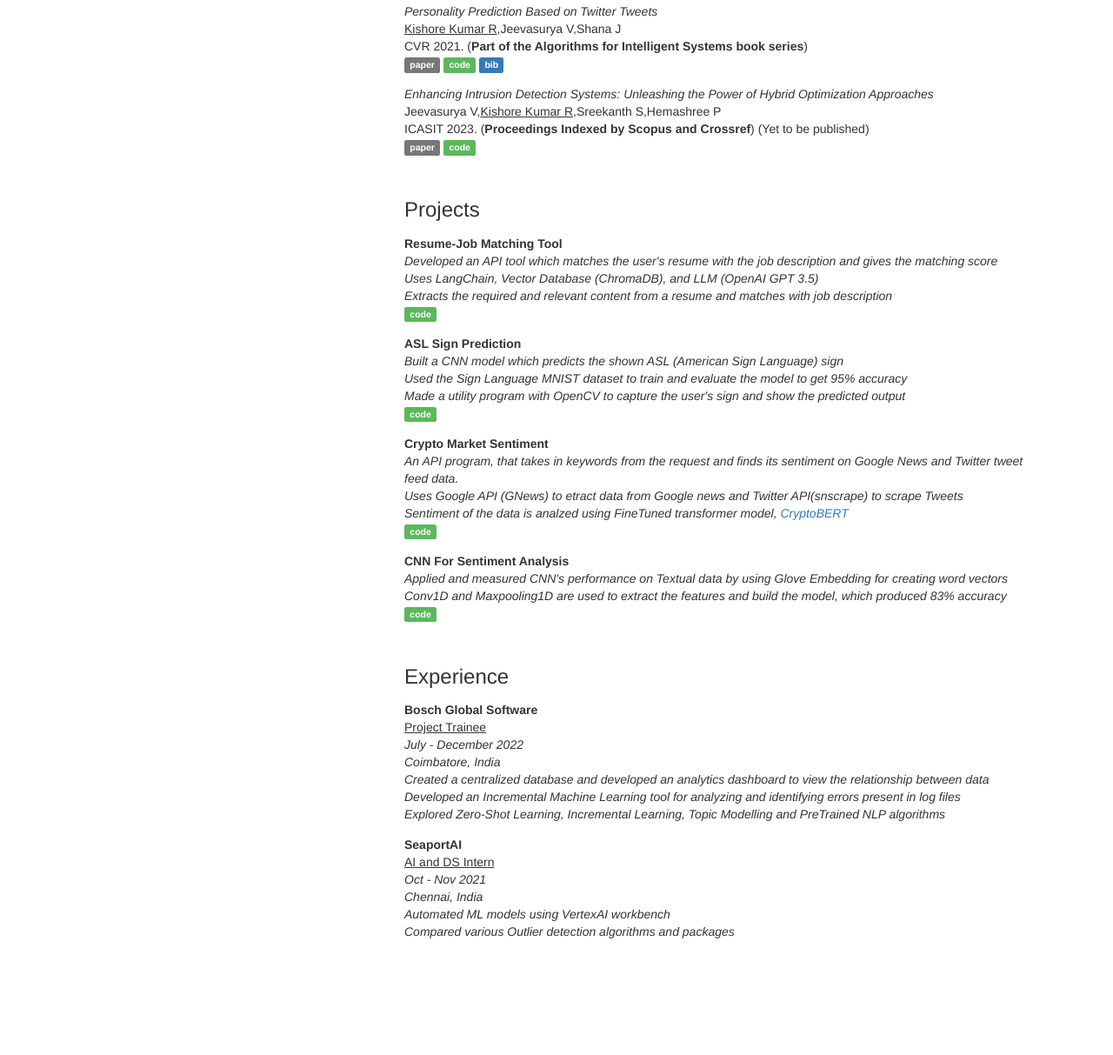
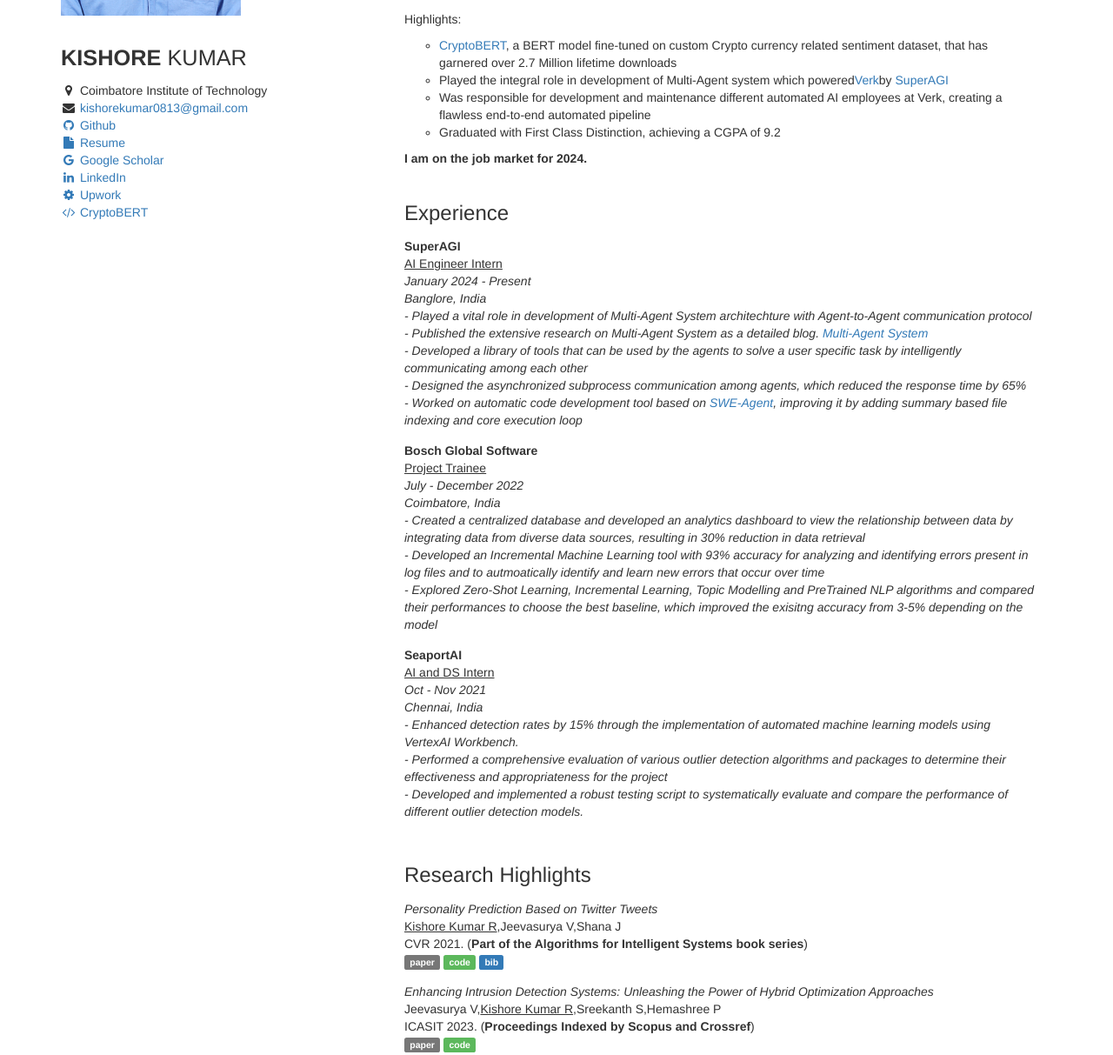
Before and after one commit to KishoreKumar1308/kishorekumar1308.github.io, a plain HTML site: page index.html in a window 1280 px wide. Shown: the part 312-1525 px from the top of the page at 87% size. Before the commit the page ends 1483 px from the top, so only its background shows below. Drawn offline with nearby package versions, Linux system fonts and the light colour scheme.

Commit message:
[modify] Updated Experience, Resume and other content. Added Photo

```diff
--- a/index.html
+++ b/index.html
@@ -46,7 +46,7 @@
         }
 
         #portrait {
-          width: 18%;
+          width: 50%;
         }
       }
 
@@ -68,16 +68,18 @@
     <div class="container">
       <div class="col-md-4">
         <div class="row sidebar">
+          <img id="portrait" src="assets/Kishore Kumar R.jpg">
             <div class="year" style="font-size:19pt; font-weight: 300">
-              <b class="name">KISHORE KUMAR</b>
+              <b class="name">KISHORE</b> KUMAR
             </div>
             <i class="fa fa-fw fa-map-marker"></i> Coimbatore Institute of Technology<br>
-            <i class="fa fa-fw fa-envelope"></i> <a href="mailto:kishorekumar0813@gmail.com">kishorekumar0813@gmail.com</a><br>
+            <i class="fa fa-fw fa-envelope"></i> <a href="mailto:kishorekumar0813@gmail.com"> kishorekumar0813@gmail.com</a><br>
             <a href="https://github.com/kishorekumar1308" target="_blank"><i class="fa fa-fw fa-github"></i> Github</a><br>
-	          <a href="assets/Resume.pdf" target="_blank"><i class="fa fa-fw fa-file"></i> Resume</a><br>
+	          <a href="assets/Kishore Kumar R Resume.pdf" target="_blank"><i class="fa fa-fw fa-file"></i> Resume</a><br>
+            <a href="https://scholar.google.com/citations?user=Sq3pYzwAAAAJ&hl=en" target="_blank"><i class="fa fa-fw fa-google"></i> Google Scholar</a><br>
             <a href="https://www.linkedin.com/in/kishorekumar08" target="_blank"><i class="fa fa-fw fa-linkedin"></i> LinkedIn</a><br>
-            <a href="https://www.upwork.com/freelancers/~01929fbf6ebd463356" target="_blank"><i class="fa fa-fw fa-cog"></i>Upwork</a><br>
-            <a href="https://huggingface.co/kk08/CryptoBERT" target="_blank"><i class="fa fa-fw fa-code"></i>CryptoBERT</a><br>
+            <a href="https://www.upwork.com/freelancers/~01929fbf6ebd463356" target="_blank"><i class="fa fa-fw fa-cog"></i> Upwork</a><br>
+            <a href="https://huggingface.co/kk08/CryptoBERT" target="_blank"><i class="fa fa-fw fa-code"></i> CryptoBERT</a><br>
 
         </div>
       </div>
@@ -86,13 +88,59 @@
 
           <div class="col-12">
 		<p>
-			I'm a final year student pursuing M.Sc on Artificial Intelligence and Machine Learning at Coimbatore Institute of Technology.
+			I hold a <b>Master of Science in Artificial Intelligence and Machine Learning</b> with <i><u>First Class Distinction</u></i> from Coimbatore Institute of Technology, Tamil Nadu, India. I have hands-on experience developing machine learning models, analyzing data, and solving complex problems using AI techniques. I am proficient in Python, TensorFlow, Keras, OpenCV, LangChain, LangGraph, and other ML libraries, with knowledge in deep learning, natural language processing, and computer vision. Eager to learn and explore new AI technologies, I seek opportunities to work on challenging projects and contribute to the field of AI and ML.
 		</p>
 		<p>
 			As someone who was into computer's and programming from a young age, the field of AI & ML gives me the platform to explore various applications and push the boundaries of technology. I am fascinated by the potential of artificial intelligence and machine learning to revolutionize industries and improve the quality of life for people around the world.
 			I am excited to contribute to the development of AI and ML technologies that can solve complex problems and have a positive impact on society. Whether it's developing innovative algorithms, creating intelligent systems, or exploring how existing fields can be improved using Machine Learning.
 		</p>
+    <p>
+        Highlights:
+        <ul style="list-style-type: circle;" id="contributions">
+          <li><a href="https://huggingface.co/kk08/CryptoBERT">CryptoBERT</a>, a BERT model fine-tuned on custom Crypto currency related sentiment dataset, that has garnered over 2.7 Million lifetime downloads</li>
+          <li>Played the integral role in development of Multi-Agent system which powered<a href="https://getverk.ai/">Verk</a>by <a href="https://superagi.com/">SuperAGI</a></li>
+          <li>Was responsible for development and maintenance different automated AI employees at Verk, creating a flawless end-to-end automated pipeline</li>
+          <li>Graduated with First Class Distinction, achieving a CGPA of 9.2</li>
+        </ul>
+    </p>
+    <p>
+      <b>I am on the job market for 2024.</b>
+    </p>
       </div>
+
+      <h3 class="top-buffer">Experience</h3>
+      <ul style='margin-bottom: 50px; padding-left: 0px; list-style: none' id="pubs">
+        <li>
+          <b>SuperAGI</b><br/>
+          <u>AI Engineer Intern</u><br/>
+          <i>January 2024 - Present</i><br/>
+          <i>Banglore, India</i><br/>
+          <i>- Played a vital role in development of Multi-Agent System architechture with Agent-to-Agent communication protocol</i><br/>
+          <i>- Published the extensive research on Multi-Agent System as a detailed blog. <a href="https://superagi.com/multi-agent-system/" target="_blank">Multi-Agent System</a></i><br/>
+          <i>- Developed a library of tools that can be used by the agents to solve a user specific task by intelligently communicating among each other</i><br/>
+          <i>- Designed the asynchronized subprocess communication among agents, which reduced the response time by 65%</i><br/>
+          <i>- Worked on automatic code development tool based on <a href="https://github.com/princeton-nlp/SWE-agent" target="_blank">SWE-Agent</a>, improving it by adding summary based file indexing and core execution loop</i><br/>
+        </li>
+        <li>
+          <b>Bosch Global Software</b><br/>
+          <u>Project Trainee</u><br/>
+          <i>July - December 2022</i><br/>
+          <i>Coimbatore, India</i><br/>
+          <i>- Created a centralized database and developed an analytics dashboard to view the relationship between data by integrating data from diverse data sources, resulting in 30% reduction in data retrieval</i><br/>
+          <i>- Developed an Incremental Machine Learning tool with 93% accuracy for analyzing and identifying errors present in log files and to autmoatically identify and learn new errors that occur over time</i><br/>
+          <i>- Explored Zero-Shot Learning, Incremental Learning, Topic Modelling and PreTrained NLP algorithms and compared their performances to choose the best baseline, which improved the exisitng accuracy from 3-5% depending on the model</i><br/>
+        </li>
+
+        <li>
+          <b>SeaportAI</b><br/>
+          <u>AI and DS Intern</u><br/>
+          <i>Oct - Nov 2021</i><br/>
+          <i>Chennai, India</i><br/>
+          <i>- Enhanced detection rates by 15% through the implementation of automated machine learning models using VertexAI Workbench.</i><br/>
+          <i>- Performed a comprehensive evaluation of various outlier detection algorithms and packages to determine their effectiveness and appropriateness for the project</i><br/>
+          <i>- Developed and implemented a robust testing script to systematically evaluate and compare the performance of different outlier detection models.</i><br/>
+        </li>
+      </ul>
 
       <h3 class="top-buffer">Research Highlights</h3>
       <ul style='margin-bottom: 50px; padding-left: 0px; list-style: none' id="pubs">
@@ -108,9 +156,8 @@
         <li>
           <i>Enhancing Intrusion Detection Systems: Unleashing the Power of Hybrid Optimization Approaches</i><br/>
           Jeevasurya V,<u>Kishore Kumar R</u>,Sreekanth S,Hemashree P<br/>
-          ICASIT 2023. (<b>Proceedings Indexed by Scopus and Crossref</b>)
-          (Yet to be published)<br/>
-          <a href="http://icasit.thehinweis.com/2023/" target="_blank"><span class="label label-default">paper</span></a>
+          ICASIT 2023. (<b>Proceedings Indexed by Scopus and Crossref</b>)<br/>
+          <a href="https://thegrenze.com/index.php?display=page&view=journalabstract&absid=2009&id=8" target="_blank"><span class="label label-default">paper</span></a>
           <a href="https://github.com/KishoreKumar1308/IDS-Optimization" target="_blank"><span class="label label-success">code</span></a>
         </li>
       </ul>
@@ -119,58 +166,35 @@
       <ul style='margin-bottom: 50px; padding-left: 0px; list-style: none' id="pubs">
         <li>
           <b>Resume-Job Matching Tool</b><br/>
-          <i>Developed an API tool which matches the user's resume with the job description and gives the matching score</i><br/>
-          <i>Uses LangChain, Vector Database (ChromaDB), and LLM (OpenAI GPT 3.5) </i><br/>
-          <i>Extracts the required and relevant content from a resume and matches with job description</i><br/>
+          <i>- Developed an API tool which matches the user's resume with the job description and gives the matching score</i><br/>
+          <i>- Uses LangChain, Vector Database (ChromaDB), and LLM (OpenAI GPT 3.5) </i><br/>
+          <i>- Extracts the required and relevant content from a resume and matches with job description</i><br/>
           <a href="https://github.com/KishoreKumar1308/ResumeMatching" target="_blank"><span class="label label-success">code</span></a>
         </li>
 
         <li>
           <b>ASL Sign Prediction</b><br/>
-          <i>Built a CNN model which predicts the shown ASL (American Sign Language) sign</i><br/>
-          <i>Used the Sign Language MNIST dataset to train and evaluate the model to get 95% accuracy</i><br/>
-          <i>Made a utility program with OpenCV to capture the user's sign and show the predicted output</i><br/>
+          <i>- Built a CNN model which predicts the shown ASL (American Sign Language) sign</i><br/>
+          <i>- Used the Sign Language MNIST dataset to train and evaluate the model to get 95% accuracy</i><br/>
+          <i>- Made a utility program with OpenCV to capture the user's sign and show the predicted output</i><br/>
           <a href="https://github.com/KishoreKumar1308/ASL-Detection-using-CNN" target="_blank"><span class="label label-success">code</span></a>
         </li>
 
         <li>
           <b>Crypto Market Sentiment</b><br/>
-          <i>An API program, that takes in keywords from the request and finds its sentiment on Google News and Twitter tweet feed data.</i><br/>
-          <i>Uses Google API (GNews) to etract data from Google news and Twitter API(snscrape) to scrape Tweets</i><br/>
-          <i>Sentiment of the data is analzed using FineTuned transformer model, <a href="https://huggingface.co/kk08/CryptoBERT" target="_blank">CryptoBERT</a></i><br/>
+          <i>- An API program, that takes in keywords from the request and finds its sentiment on Google News and Twitter tweet feed data.</i><br/>
+          <i>- Uses Google API (GNews) to etract data from Google news and Twitter API(snscrape) to scrape Tweets</i><br/>
+          <i>- Sentiment of the data is analzed using FineTuned transformer model, <a href="https://huggingface.co/kk08/CryptoBERT" target="_blank">CryptoBERT</a></i><br/>
           <a href="https://github.com/KishoreKumar1308/CryptoMarketSentiment" target="_blank"><span class="label label-success">code</span></a>
         </li>
 
         <li>
           <b>CNN For Sentiment Analysis</b><br/>
-          <i>Applied and measured CNN's performance on Textual data by using Glove Embedding for creating word vectors</i><br/>
-          <i>Conv1D and Maxpooling1D are used to extract the features and build the model, which produced 83% accuracy</i><br/>
+          <i>- Applied and measured CNN's performance on Textual data by using Glove Embedding for creating word vectors</i><br/>
+          <i>- Conv1D and Maxpooling1D are used to extract the features and build the model, which produced 83% accuracy</i><br/>
           <a href="https://github.com/KishoreKumar1308/Twitter-Sentiment" target="_blank"><span class="label label-success">code</span></a>
         </li>
       </ul>
-
-      <h3 class="top-buffer">Experience</h3>
-      <ul style='margin-bottom: 50px; padding-left: 0px; list-style: none' id="pubs">
-        <li>
-          <b>Bosch Global Software</b><br/>
-          <u>Project Trainee</u><br/>
-          <i>July - December 2022</i><br/>
-          <i>Coimbatore, India</i><br/>
-          <i>Created a centralized database and developed an analytics dashboard to view the relationship between data</i><br/>
-          <i>Developed an Incremental Machine Learning tool for analyzing and identifying errors present in log files</i><br/>
-          <i>Explored Zero-Shot Learning, Incremental Learning, Topic Modelling and PreTrained NLP algorithms</i><br/>
-        </li>
-
-        <li>
-          <b>SeaportAI</b><br/>
-          <u>AI and DS Intern</u><br/>
-          <i>Oct - Nov 2021</i><br/>
-          <i>Chennai, India</i><br/>
-          <i>Automated ML models using VertexAI workbench</i><br/>
-          <i>Compared various Outlier detection algorithms and packages</i><br/>
-        </li>
-      </ul>
-
     </div> <!-- /container -->
   </body>
 </html>
```
Also changed, not shown: assets/Kishore Kumar R.jpg (added), 2 other files.
